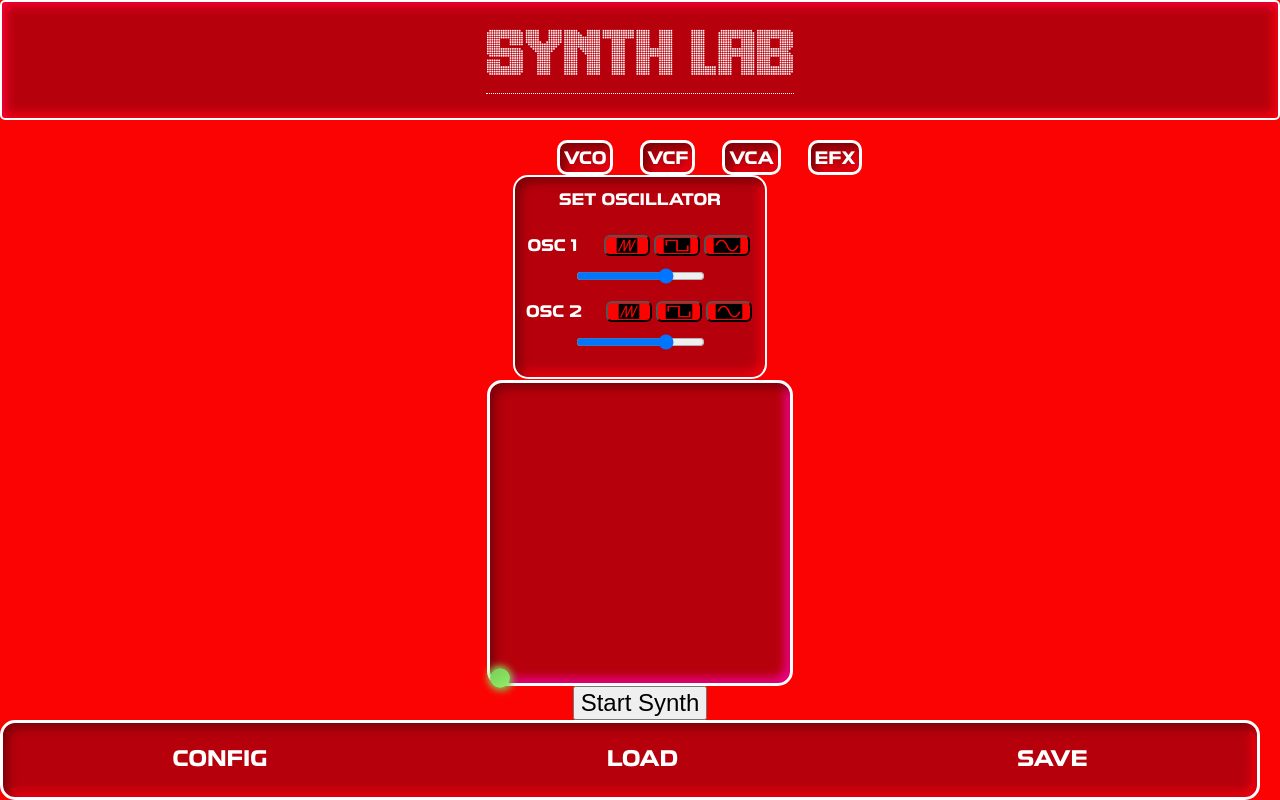
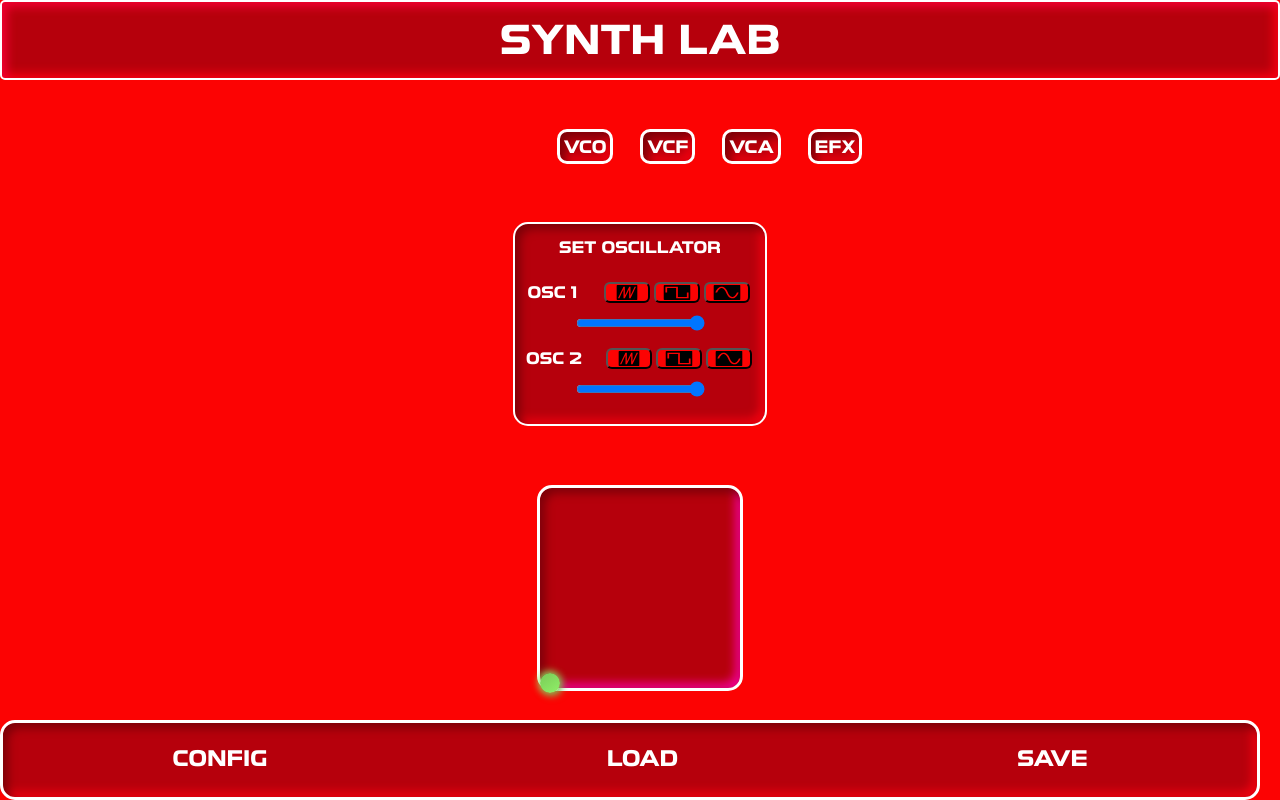
Before and after one commit to PhilippAubert/capstone-digitalSynth, a React (Create React App) app: page /oscillator in a window 1280 px wide. Built offline with nearby package versions, Linux system fonts and the light colour scheme.

Commit message:
Adjust Touchpad size and input range Oscillators

```diff
--- a/src/App.css
+++ b/src/App.css
@@ -4,18 +4,17 @@
 .App {
   text-align: center;
   display: grid;
-  grid-template-rows: 15vh auto 10vh;
+  grid-template-rows: 10vh auto 10vh;
   height: 100vh;
   background: #fc0303;
 }
 
 .App-Header {
   grid-row: 1/2;
+  border-radius: 5px;
   display: flex;
+  align-items: center;
   justify-content: center;
-  flex-direction: row;
-  align-items: center;
-  border-radius: 5px;
   border: 2px solid white;
   background: #b6000c;
   box-shadow: inset 5px 5px 10px #f00030, inset -5px -5px 10px #f00010;
--- a/src/App.js
+++ b/src/App.js
@@ -71,8 +71,6 @@ export default function App() {
     revRef.current.connect(phaserRef.current);
     phaserRef.current.connect(limiterRef.current);
     limiterRef.current.connect(Tone.getDestination());
-    oscRef1.currrent.start();
-    oscRef2.current.start();
   }
 
   function handleTouchStop() {
@@ -292,10 +290,6 @@ export default function App() {
             onTouchStart={handleTouchStart}
             onTouchEnd={handleTouchStop}
           />
-          <button className="OnOff" onClick={(e) => Tone.start()}>
-            {" "}
-            Start Synth
-          </button>
         </main>
         <Footer onClickSave={handleSave} onClickLoad={handleLoad} />
       </div>
--- a/src/components/Header.js
+++ b/src/components/Header.js
@@ -3,7 +3,7 @@ import "./css/Header.css";
 export default function Header() {
   return (
     <div className="Header">
-      <h1>SYNTH LAB</h1>
+      <h1 className="Header-Text">SYNTH LAB</h1>
     </div>
   );
 }
--- a/src/components/Oscillators.js
+++ b/src/components/Oscillators.js
@@ -58,7 +58,7 @@ export default function Oscillators({
       <input
         type="range"
         min="0"
-        max="300"
+        max="200"
         value={oscillator1}
         onChange={handleOsc1Change}
         className="Value"
@@ -88,7 +88,7 @@ export default function Oscillators({
         onChange={handleOsc2Change}
         type="range"
         min="0"
-        max="300"
+        max="200"
         className="Value"
       />
     </div>
--- a/src/components/Touchpad.js
+++ b/src/components/Touchpad.js
@@ -2,7 +2,7 @@ import { useState } from "react";
 import "./css/Touchpad.css";
 
 export default function Touchpad({ onTouchChange, onTouchStart, onTouchEnd }) {
-  const [pointPos, setPointPos] = useState({ x: 15, y: 300 });
+  const [pointPos, setPointPos] = useState({ x: 15, y: 200 });
   const [isTouchpadPressed, setIsTouchpadPressed] = useState(false);
 
   function handlePointerDown() {
@@ -23,6 +23,13 @@ export default function Touchpad({ onTouchChange, onTouchStart, onTouchEnd }) {
       if (coordinates.y < 0) {
         coordinates.y = 0;
       }
+      if (coordinates.x > 200) {
+        coordinates.x = 200;
+      }
+      if (coordinates.y > 200) {
+        coordinates.y = 200;
+      }
+
       setPointPos(coordinates);
       onTouchChange(coordinates);
     }
--- a/src/components/css/Header.css
+++ b/src/components/css/Header.css
@@ -1,6 +1,5 @@
 .Header h1 {
-  font-size: 4.2em;
-  font-family: "Squad";
+  font-size: 2.5em;
+  font-family: "Toxigenesis";
   color: white;
-  border-bottom: 1.8px dotted #fff;
 }
--- a/src/components/css/Touchpad.css
+++ b/src/components/css/Touchpad.css
@@ -1,6 +1,6 @@
 .Touchpad {
-  height: 300px;
-  width: 300px;
+  height: 200px;
+  width: 200px;
   border: 3px solid white;
   border-radius: 15px;
   position: relative;
```
